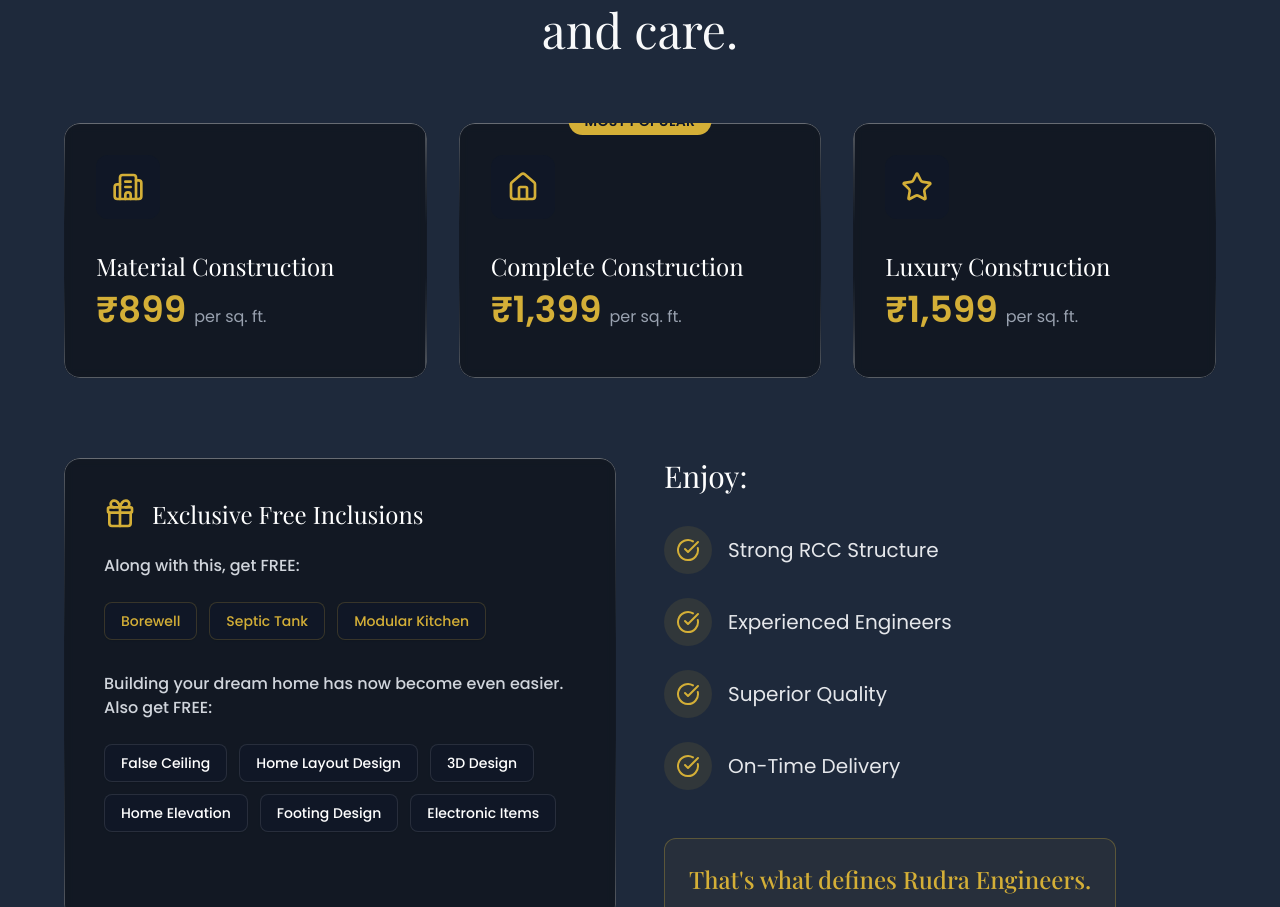
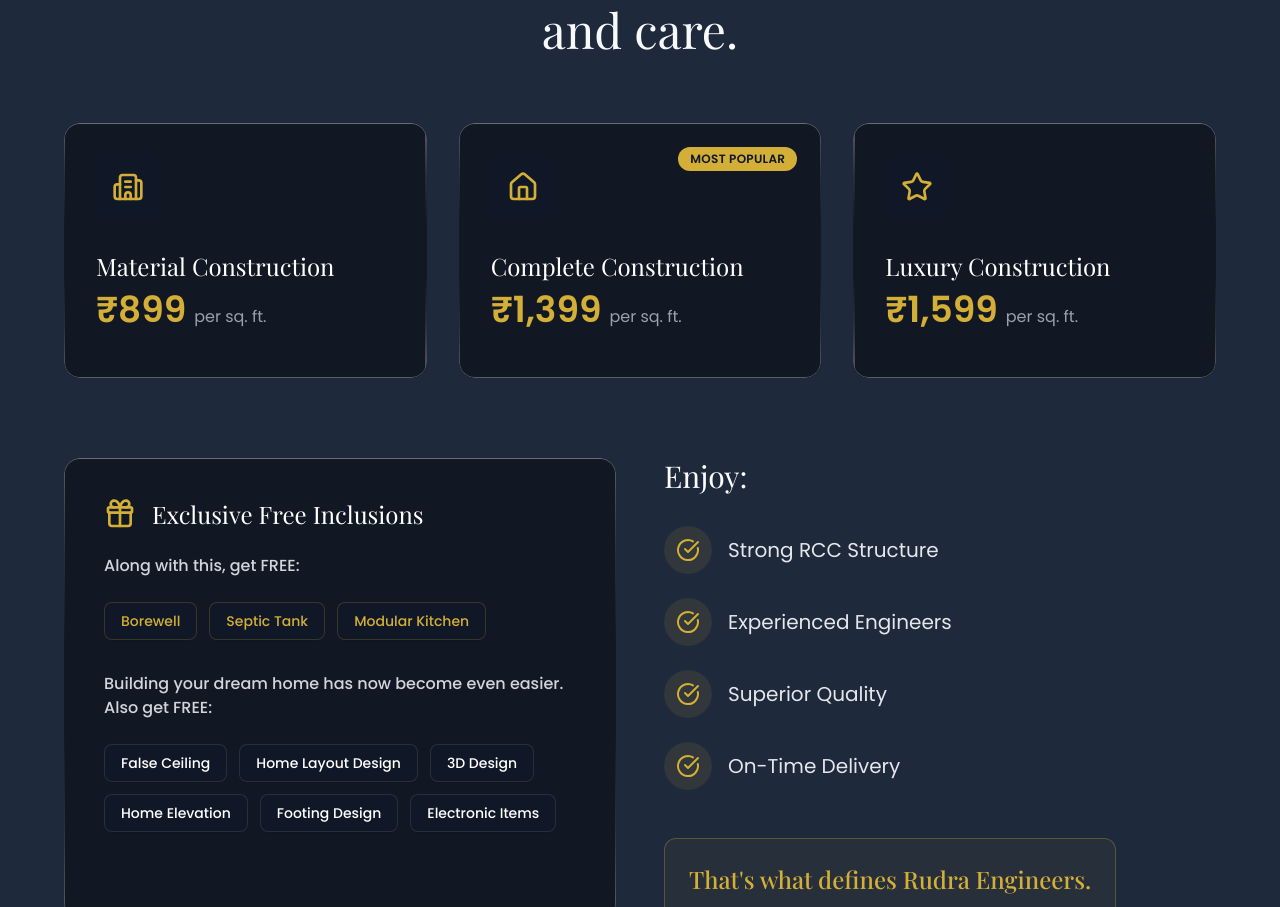
Before and after one commit to alexaman000/realestate, a React (Vite) app: page / in a window 1280 px wide. Shown: the part 1905-2812 px from the top of the page. Built offline with nearby package versions, Linux system fonts and the light colour scheme.

Commit message:
fix most popular badge cutoff by moving it inside the card

```diff
--- a/src/components/Services.tsx
+++ b/src/components/Services.tsx
@@ -66,7 +66,7 @@ export function Services() {
               className={`relative liquid-glass rounded-2xl p-8 transition-all duration-300 hover:-translate-y-2 ${tier.popular ? 'border-2 border-gold/50 shadow-[0_0_30px_rgba(212,175,55,0.15)]' : 'border border-white/10'}`}
             >
               {tier.popular && (
-                <div className="absolute -top-4 left-1/2 -translate-x-1/2 bg-gold text-primary px-4 py-1 rounded-full text-sm font-bold tracking-wide">
+                <div className="absolute top-6 right-6 bg-gold text-primary px-3 py-1 rounded-full text-xs font-bold tracking-wide">
                   MOST POPULAR
                 </div>
               )}
```
